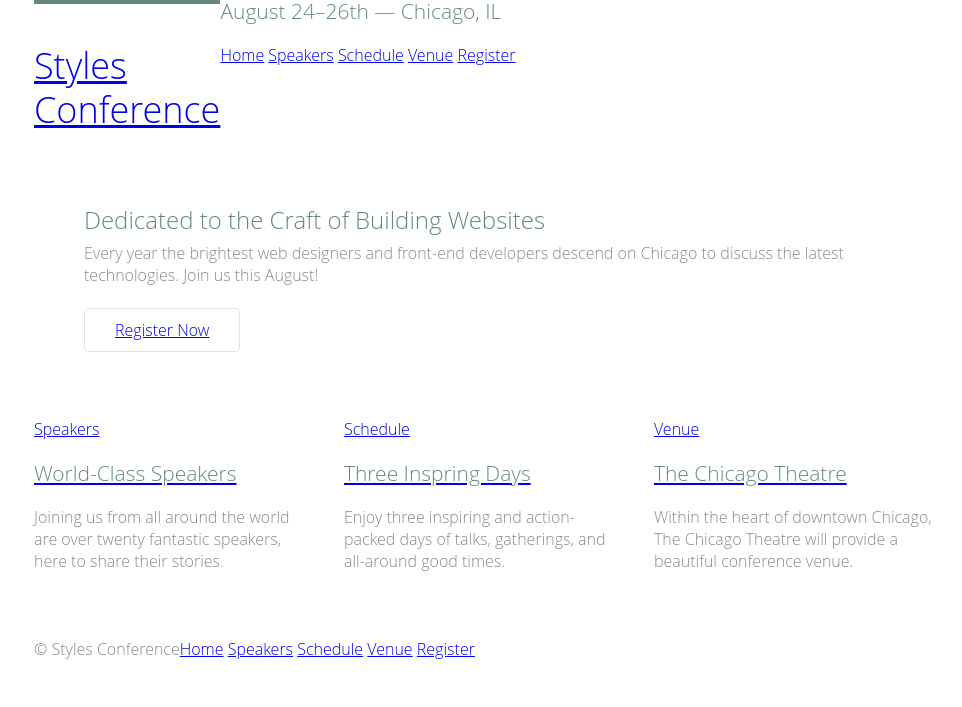
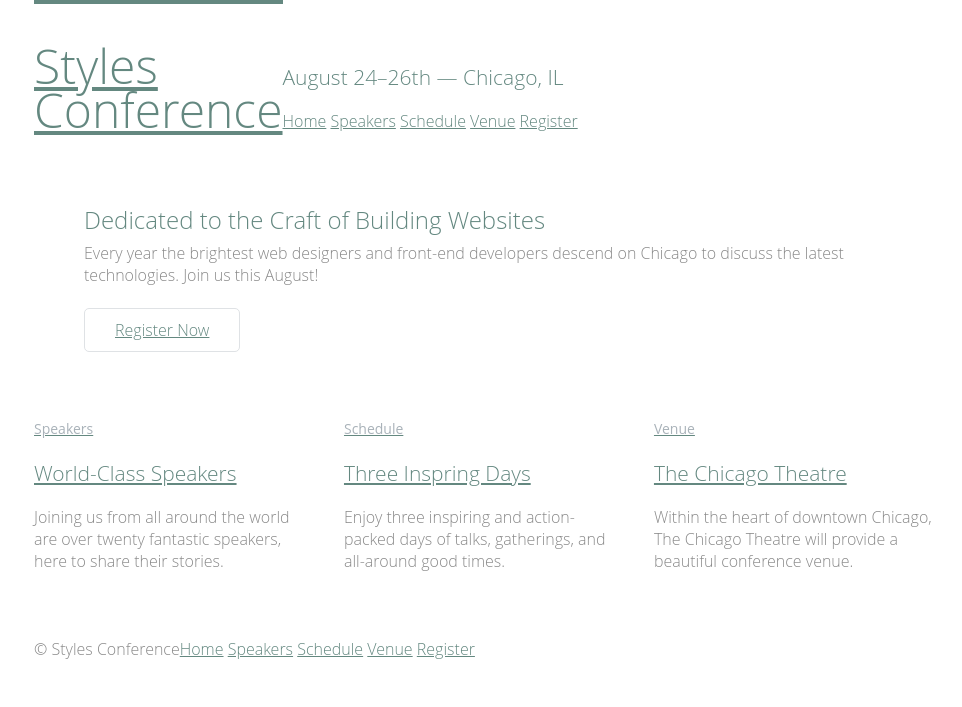
Before and after one commit to brianschnee/Styles-Conference, a plain HTML site: page index.html in a window 1280 px wide. Shown: the whole page, without its empty margins (156-1118 px from the left). Drawn offline with Linux system fonts and the light colour scheme.

Commit message:
more styling changes

```diff
--- a/assets/stylesheets/main.css
+++ b/assets/stylesheets/main.css
@@ -57,6 +57,7 @@ table {
   Custom styles
   ========================================
 */
+
 body {
   color: #888;
   font: 300 16px/22px "Open Sans", "Helvetica Neue", Helvetica, Arial, sans-serif;
@@ -70,17 +71,59 @@ h1 {
   font-size: 36px;
   line-height: 44px;
 }
+
 h2 {
   font-size: 24px;
   line-height: 44px;
 }
+
 h3 {
   font-size: 21px;
 }
+
 h4 {
   font-size: 18px;
 }
 
+h5 {
+  color: #a9b2b9;
+  font-size: 14px;
+  font-weight: 400;
+}
+
+strong {
+  font-weight: 400;
+}
+
+cite, em {
+  font-style: italic;
+}
+
+.logo {
+  border-top: 4px solid #648880;
+  float: left;
+  font-size: 48px;
+  line-height: 44px;
+  padding: 40px 0 22px 0;
+}
+
+.tagline {
+  margin: 66px 0 22px 0;
+}
+
+/*
+  ========================================
+  Links
+  ========================================
+*/
+
+a {
+  color: #648880;
+}
+
+a:hover {
+  color: #a9b2b9;
+}
 
 /*
   ========================================
@@ -106,6 +149,7 @@ h4 {
 .col-1-3 {
   width: 33.33%;
 }
+
 .col-2-3 {
   width: 66.66%;
 }
@@ -128,6 +172,7 @@ h4 {
   margin: 0 auto;
   width: 960px;
 }
+
 .container {
   padding-left: 30px;
   padding-right: 30px;
@@ -138,14 +183,17 @@ h4 {
   Clearfix
   ========================================
 */
+
 .group:before,
 .group:after {
   content: "";
   display: table;
 }
+
 .group:after {
   clear: both;
 }
+
 .group {
   clear: both;
   *zoom: 1;
--- a/index.html
+++ b/index.html
@@ -10,7 +10,7 @@
       <h1 class="logo">
         <a href="index.html">Styles <br> Conference</a>
       </h1>
-      <h3>August 24&ndash;26th &mdash; Chicago, IL</h3>
+      <h3 class="tagline">August 24&ndash;26th &mdash; Chicago, IL</h3>
 
       <nav>
         <a href="index.html">Home</a>
```
Also changed, not shown: register.html (+1 -1 lines), schedule.html (+1 -1 lines), speakers.html (+1 -1 lines), venue.html (+1 -1 lines).
